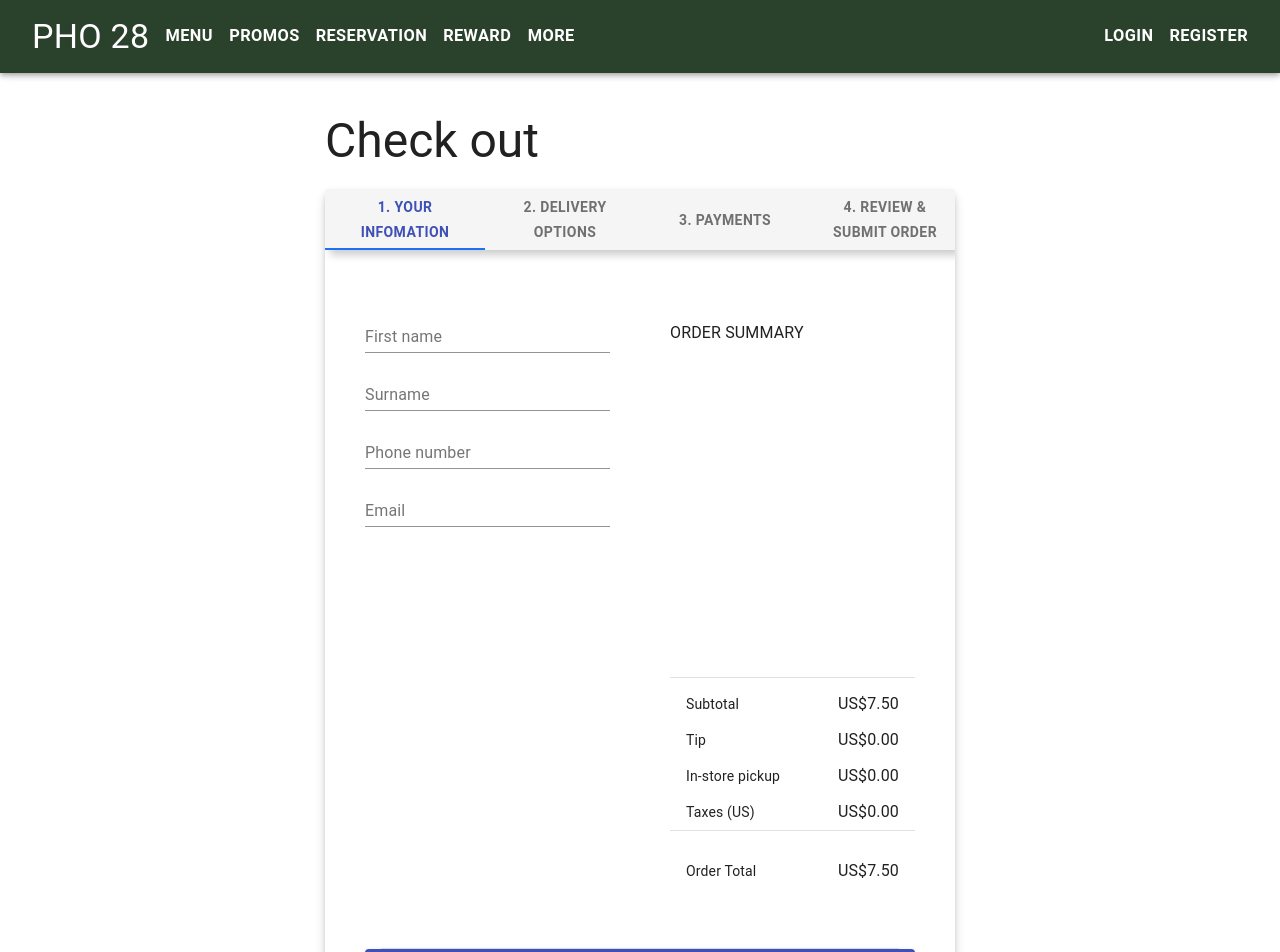
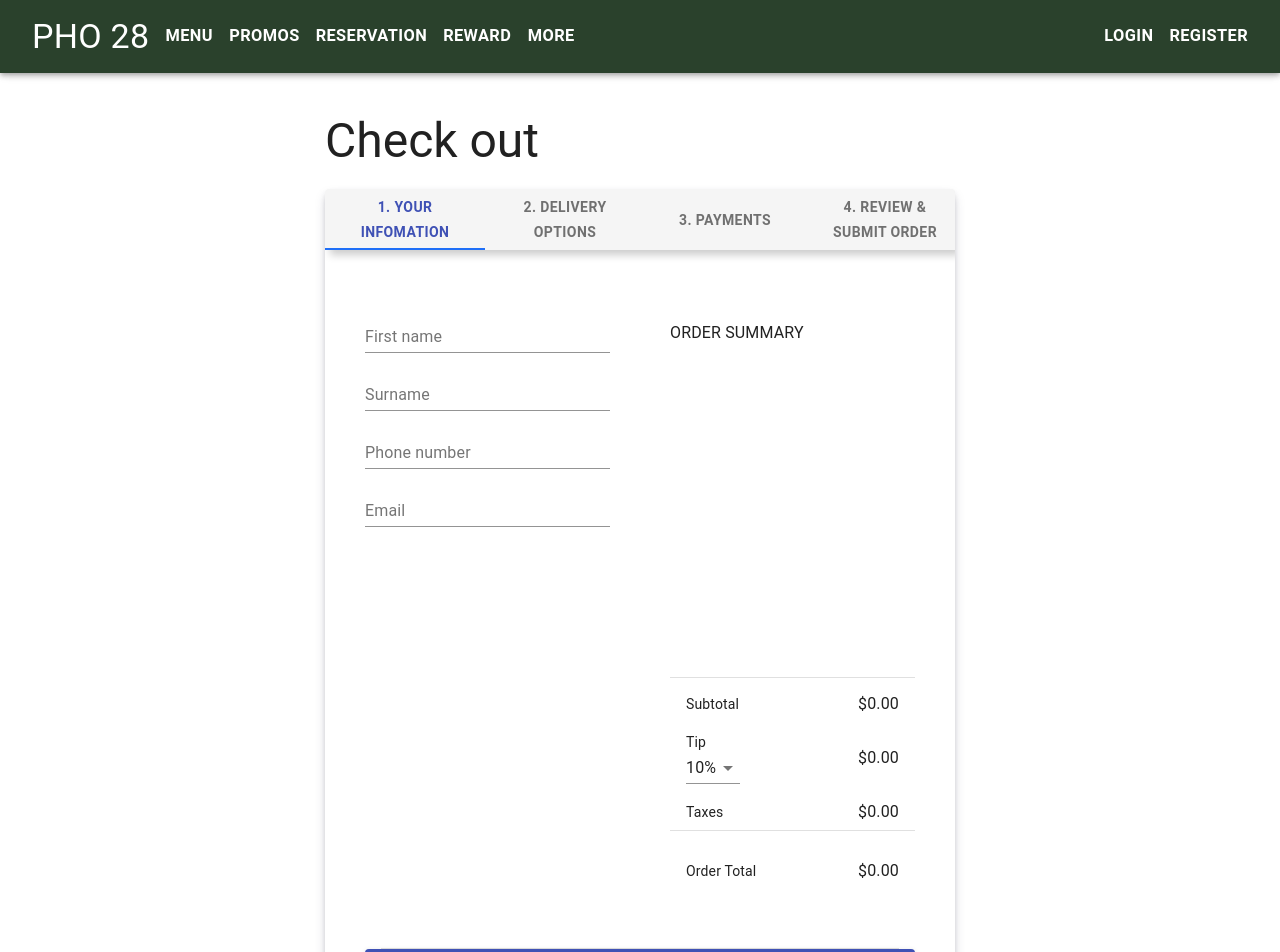
Before and after one commit to hoangtran5369/restaurant_frontend, a React (Create React App) app: page /checkout in a window 1280 px wide. Shown: the top 952 px of the page. Built offline with nearby package versions, Linux system fonts and the light colour scheme.

Commit message:
edited_shoping_Cart

```diff
--- a/src/components/CheckOut/OrderInfo.js
+++ b/src/components/CheckOut/OrderInfo.js
@@ -11,6 +11,9 @@ import {
   import { List, ListItem, ListItemText, ListItemSecondaryAction } from '@material-ui/core';
   import { useSelector } from 'react-redux';
   import { getOrderItems, getOrderItemInfo } from 'store/Order/selector';
+  import Order from "components/Menu/Order";
+   import { PriceDisplay } from "components/Menu/Cart";
+
 
 
 
@@ -59,43 +62,12 @@ import {
         <OrderContainer>
             <p>
                 ORDER SUMMARY
-                <OrderList dense>
-                    {orderItems.map(order => (
-                    <ListItem>
-                        <ListItemText primary={`${order.name} x ${order.quantity}`} />
-                        <ListItemSecondaryAction> {`$${(order.price * order.quantity)}`}</ListItemSecondaryAction>
-                    </ListItem>
-                    ))}
+                <OrderList >
+                <Order editable={false} />
                 </OrderList>
             </p>
             <Divider></Divider>
-            <List dense>
-                <ListItem>
-                        <ListItemText primary="Subtotal"></ListItemText>
-                        <ListItemSecondaryAction> US$7.50</ListItemSecondaryAction>
-                </ListItem>
-
-                <ListItem>
-                        <ListItemText primary="Tip"></ListItemText>
-                        <ListItemSecondaryAction> US$0.00</ListItemSecondaryAction>
-                </ListItem>
-
-                <ListItem>
-                        <ListItemText primary="In-store pickup"></ListItemText>
-                        <ListItemSecondaryAction> US$0.00</ListItemSecondaryAction>
-                </ListItem>
-
-                <ListItem>
-                        <ListItemText primary="Taxes (US)"></ListItemText>
-                        <ListItemSecondaryAction> US$0.00</ListItemSecondaryAction>
-                </ListItem>
-
-                <Divider></Divider>
-                <ListItem>
-                        <h1><ListItemText primary="Order Total"></ListItemText></h1>
-                        <ListItemSecondaryAction> US$7.50</ListItemSecondaryAction>
-                </ListItem>
-            </List>
+            <PriceDisplay />
         </OrderContainer>
 
     );
--- a/src/components/Menu/Cart.js
+++ b/src/components/Menu/Cart.js
@@ -1,20 +1,91 @@
 import {
   Box,
   Typography,
-
   Button,
+  Divider,
+  List,
+  ListItem,
+  ListItemText,
+  ListItemSecondaryAction,
+  Select,
+  MenuItem,
 } from "@material-ui/core";
 import { useState } from "react";
-import { useSelector } from "react-redux";
+import { useDispatch, useSelector } from "react-redux";
 import Order from "components/Menu/Order";
-import { getOrderItems, getSubtotal } from "store/Order/selector";
+import {
+  getOrderItems,
+  getSubtotal,
+  getTip,
+  getTotal,
+  getTax,
+  orderIsEmpty,
+} from "store/Order/selector";
+import { setTip } from "store/Order/reducer";
 import { useHistory } from "react-router-dom";
 
+export function PriceDisplay() {
+  const dispatch = useDispatch();
+  const subtotal = useSelector(getSubtotal);
+  const tipAmount = useSelector(getTip);
+  const taxAmount = useSelector(getTax);
+  const total = useSelector(getTotal);
 
-function Menu() {
-  const subtotal = useSelector(getSubtotal);
+  return (
+    <List dense>
+      <ListItem>
+        <ListItemText primary="Subtotal"></ListItemText>
+        <ListItemSecondaryAction>
+          ${subtotal.toFixed(2)}
+        </ListItemSecondaryAction>
+      </ListItem>
+
+      <ListItem>
+        <ListItemText
+          primary="Tip"
+          secondary={
+            <Select
+              defaultValue={0.1}
+              onChange={(event) => {
+                dispatch(setTip(event.target.value));
+              }}
+            >
+              <MenuItem value={0.1}> 10% </MenuItem>
+              <MenuItem value={0.15}> 15% </MenuItem>
+              <MenuItem value={0.2}> 20% </MenuItem>
+              <MenuItem value={0.0}> No tip </MenuItem>
+            </Select>
+          }
+        >
+          {" "}
+        </ListItemText>
+        <ListItemSecondaryAction>
+          ${tipAmount.toFixed(2)}
+        </ListItemSecondaryAction>
+      </ListItem>
+
+      <ListItem>
+        <ListItemText primary="Taxes "></ListItemText>
+        <ListItemSecondaryAction>
+          {" "}
+          ${taxAmount.toFixed(2)}
+        </ListItemSecondaryAction>
+      </ListItem>
+
+      <Divider></Divider>
+      <ListItem>
+        <h1>
+          <ListItemText primary="Order Total"></ListItemText>
+        </h1>
+        <ListItemSecondaryAction> ${total.toFixed(2)}</ListItemSecondaryAction>
+      </ListItem>
+    </List>
+  );
+}
+
+function Cart() {
   const history = useHistory();
-
+  const cartIsEmpty = useSelector(orderIsEmpty);
   return (
     <Box
       height="70vh"
@@ -24,18 +95,16 @@ function Menu() {
       justifyContent="space-between"
     >
       <div>
-        <Typography variant="h5" align="center">
-          Shopping cart
-        </Typography>
-
-        <Box height="40vh" overflow="scroll" marginY="20px">
-          <Order />
+        <b>Shopping Cart </b>
+        {cartIsEmpty ? (
+          <p>You don't have any items in your cart.</p>
+        ) : (
+          <div>
+            <Box height="60vh" overflow="scroll" marginY="20px">
+              <Order editable={true}/> <PriceDisplay />
+              <Divider />
             </Box>
-        <Box height="10vh" bgcolor="yellow">
-          <Typography variant="h5">Subtotal: {subtotal.toFixed(2)}</Typography>
-        </Box>
-      </div>
-
+            <Divider></Divider>
             <Button
               variant="contained"
               fullWidth
@@ -45,8 +114,11 @@ function Menu() {
             >
               Checkout
             </Button>
+          </div>
+        )}
+      </div>
     </Box>
   );
 }
 
-export default Menu;
+export default Cart;
--- a/src/components/Menu/Order.js
+++ b/src/components/Menu/Order.js
@@ -27,10 +27,8 @@ const QuantityPicker = styled(TextField)`
     width: 80px;
 `
 
-
-
 function OrderItem(props) {
-    const { order } = props;
+    const { order, editable } = props;
     const dispatch = useDispatch();
     const totalPrice = (order.itemPrice + order.addons.reduce((sum, addon) => sum + addon.price, 0)) * order.quantity;
     const handleQuantityChange = (event) => {
@@ -67,7 +65,8 @@ function OrderItem(props) {
                     }
 
                 />
-                <Box display="flex" alignItems="stretch" justifyContent="space-between" >
+
+                <Box display={editable ? "flex" : "none" } alignItems="stretch" justifyContent="space-between" >
 
                     <QuantityPicker type="number" variant="outlined" size="small" value={order.quantity} onChange={handleQuantityChange} />
                     <Button
@@ -82,13 +81,14 @@ function OrderItem(props) {
     )
 }
 
-function Order() {
+function Order(props) {
     const orderItems = useSelector(getOrderItemInfo);
+    const {editable} = props
 
     return (
         <List dense>
             {
-                orderItems.map(order => (<OrderItem order={order} />))
+                orderItems.map(order => (<OrderItem order={order} editable={editable} />))
             }
         </List>
     );
--- a/src/store/Order/reducer.js
+++ b/src/store/Order/reducer.js
@@ -5,7 +5,7 @@ export const orderReducer = createSlice({
     name: 'order',
     initialState: {
         items: {},
-        tipMultiplier: 0,
+        tipMultiplier: 0.1,
         taxMultiplier: 0.1,
     },
     reducers: {
--- a/src/store/Order/selector.js
+++ b/src/store/Order/selector.js
@@ -46,3 +46,36 @@ export const getSubtotal = createSelector(
         return sum + (pricePerItem * order.quantity)
     },0)
 )
+
+export const getTipMultiplier = createSelector(
+    orderSelector,
+    (orders) => orders.tipMultiplier
+)
+
+export const getTip = createSelector(
+    getTipMultiplier, getSubtotal,
+    (tipMultiplier, subtotal) => tipMultiplier*subtotal
+)
+
+
+
+export const getTaxMultiplier = createSelector(
+    orderSelector,
+    (order) => order.taxMultiplier
+)
+
+export const getTax  = createSelector(
+    getTaxMultiplier, getSubtotal,
+    (taxMultiplier, subtotal) => subtotal*taxMultiplier
+)
+
+
+export const getTotal = createSelector(
+    getSubtotal,  getTip,  getTax,
+    ( subtotalAmount, tipAmount, taxAmount) => subtotalAmount  + tipAmount + taxAmount
+)
+
+export const orderIsEmpty = createSelector(
+    getOrderItems,
+    (orderItem) => Object.keys(orderItem).length === 0
+)
```
Also changed, not shown: 1 other file (tests, documents, lock files or other folders). Lines whose indentation alone changed are shown as unchanged.
